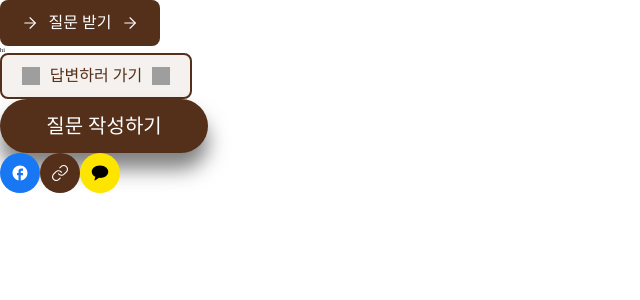
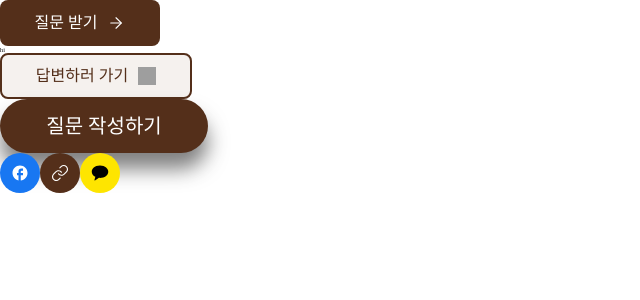
Before and after one commit to Codeit-Sprint/OpenMind, a React (Create React App) app: page / in a window 1280 px wide. Shown: the top 300 px of the page, without its empty margins (0-640 px from the left). Built offline with nearby package versions, Linux system fonts and the light colour scheme; grey boxes are pictures that could not be loaded.

Commit message:
♻️ refactor: Button 컴포넌트 수정

```diff
--- a/src/components/common/Button/Button.jsx
+++ b/src/components/common/Button/Button.jsx
@@ -2,11 +2,8 @@
 import styled from 'styled-components';
 import IMAGES from '../../../assets';
 import theme from '../../../styles/theme';
-//import { device } from '../../../styles/mediaQuery';
+import { device } from '../../../styles/mediaQuery';
 import * as S from '../../../styles/typography';
-/* TODO
-1. 미디어 쿼리 적용
-*/
 
 const Icon = styled.img`
   width: 18px;
@@ -16,7 +13,6 @@ const Icon = styled.img`
 const StyledButton = styled.button`
   background-color: ${(props) =>
     props.type === 'answer' ? theme['brown-10'] : theme['brown-40']};
-
   display: flex;
   width: ${(props) => (props.type === 'answer' ? '192px' : '160px')};
   height: 46px;
@@ -54,6 +50,12 @@ const StyledButton = styled.button`
   border-width: ${(props) => (props.type === 'answer' ? '2px' : '0px')};
   border-color: theme[ 'brown-30'];
   ${S.BodyRegular3};
+
+  @media ${device.mobile} {
+    weight: min-width;
+    height: 34px;
+    ${S.CaptionRegular1};
+  }
 `;
 
 function Button(props) {
@@ -66,7 +68,6 @@ function Button(props) {
 
   return (
     <StyledButton type={props.type}>
-      <Icon src={iconName} alt="arrow icon" />
       {props.text}
       <Icon src={iconName} alt="arrow icon" />
     </StyledButton>
```
